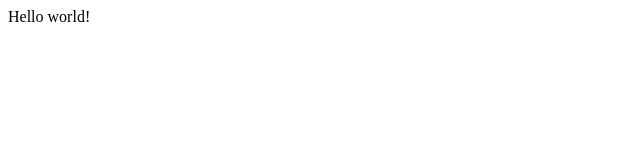
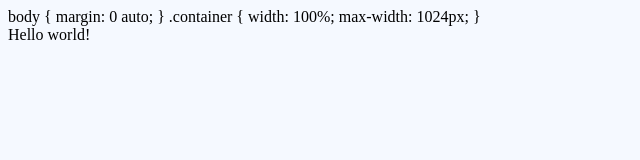
Before and after one commit to glokalab/glokala.se, a plain HTML site: page index.html in a window 1280 px wide. Shown: the whole page, without its empty margins (0-640 px from the left). Drawn offline with Linux system fonts and the light colour scheme.

Commit message:
Update index.html

```diff
--- a/index.html
+++ b/index.html
@@ -1,12 +1,23 @@
 <!DOCTYPE html>
 <html>
 <head>
+  <style="text/css">
+    body {
+      margin: 0 auto;
+    }
+    .container {
+      width: 100%;
+      max-width: 1024px;
+    }
+  </style>
 <meta charset="UTF-8">
 <title>Glokala Folkhögskolan</title>
 </head>
 
-<body>
+<body bgcolor="#F5F9FF">
+  <div class="container">
 Hello world!
+  </div>
 </body>
 
 </html>
```
